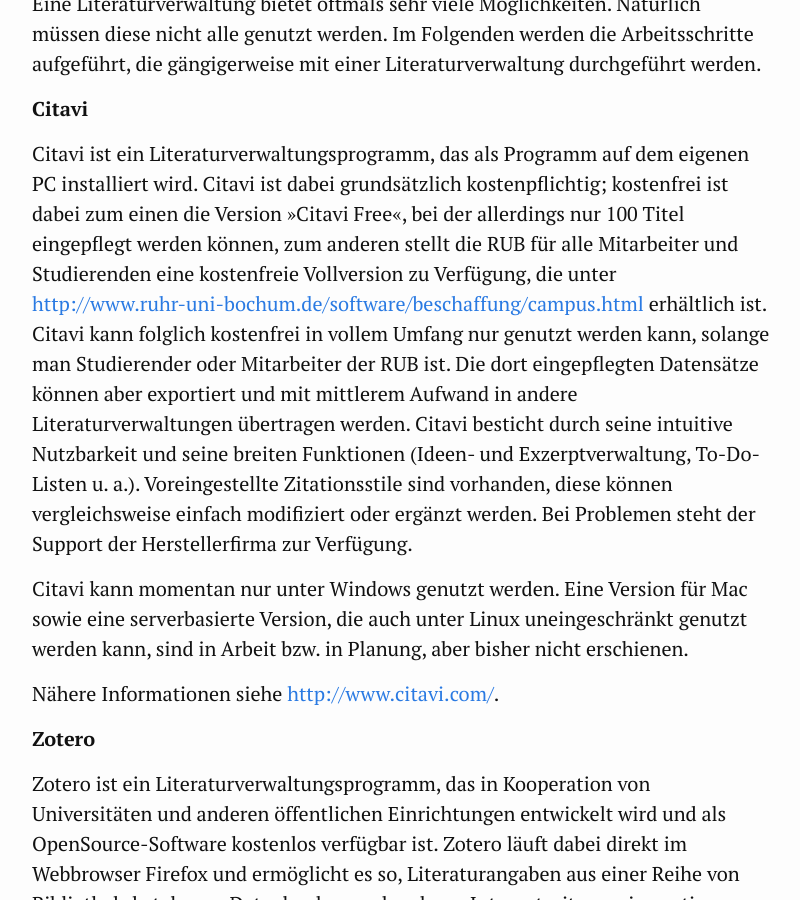
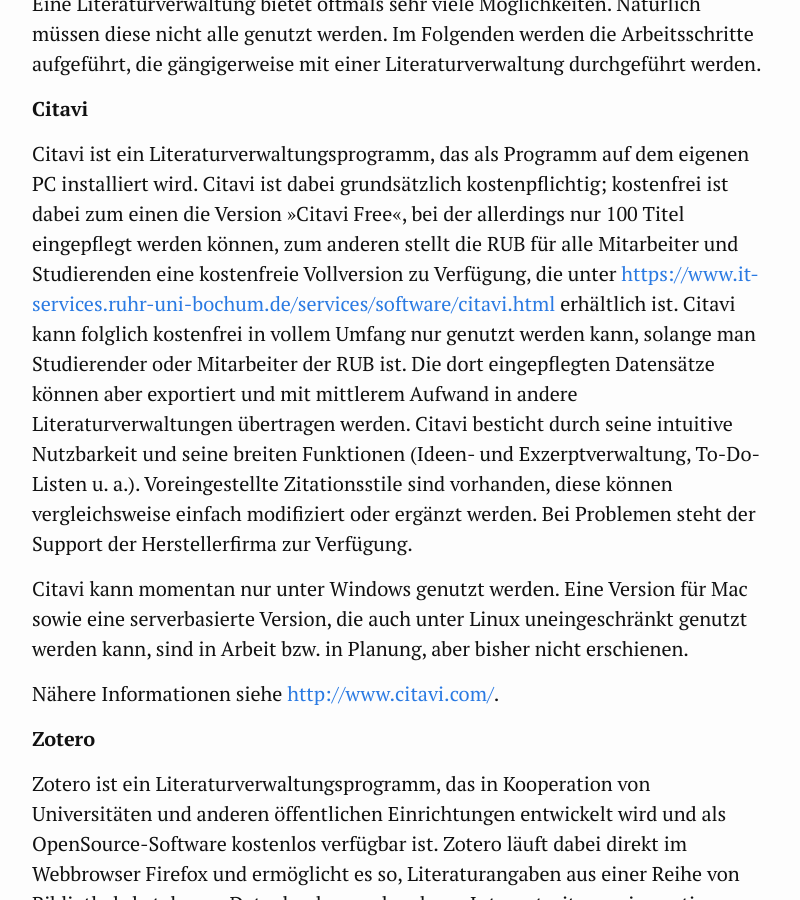
Before and after one commit to CERES-RUB/wissenschaftliches-arbeiten, a Jekyll site: the page built from 07_Literaturverwaltung.md, in a window 1280 px wide and 900 px high, scrolled down 1059 px. Shown: the whole window, without its empty margins (238-1038 px from the left). Built offline with Jekyll 4.4.1, drawn with Linux system fonts in a browser that asks for light colours; some of the changed lines change nothing that is shown.

Commit message:
Fix Citavi link
Link  to the Citavi page of RUB was outdated, added new link.

```diff
--- a/07_Literaturverwaltung.md
+++ b/07_Literaturverwaltung.md
@@ -25,7 +25,7 @@
 
 **Citavi**
 
-Citavi ist ein Literaturverwaltungsprogramm, das als Programm auf dem eigenen PC installiert wird. Citavi ist dabei grundsätzlich kostenpflichtig; kostenfrei ist dabei zum einen die Version »Citavi Free«, bei der allerdings nur 100 Titel eingepflegt werden können, zum anderen stellt die RUB für alle Mitarbeiter und Studierenden eine kostenfreie Vollversion zu Verfügung, die unter <http://www.ruhr-uni-bochum.de/software/beschaffung/campus.html> erhältlich ist. Citavi kann folglich kostenfrei in vollem Umfang nur genutzt werden kann, solange man Studierender oder Mitarbeiter der RUB ist. Die dort eingepflegten Datensätze können aber exportiert und mit mittlerem Aufwand in andere Literaturverwaltungen übertragen werden. Citavi besticht durch seine intuitive Nutzbarkeit und seine breiten Funktionen (Ideen- und Exzerptverwaltung, To-Do-Listen u. a.). Voreingestellte Zitationsstile sind vorhanden, diese können vergleichsweise einfach modifiziert oder ergänzt werden. Bei Problemen steht der Support der Herstellerfirma zur Verfügung.
+Citavi ist ein Literaturverwaltungsprogramm, das als Programm auf dem eigenen PC installiert wird. Citavi ist dabei grundsätzlich kostenpflichtig; kostenfrei ist dabei zum einen die Version »Citavi Free«, bei der allerdings nur 100 Titel eingepflegt werden können, zum anderen stellt die RUB für alle Mitarbeiter und Studierenden eine kostenfreie Vollversion zu Verfügung, die unter <https://www.it-services.ruhr-uni-bochum.de/services/software/citavi.html> erhältlich ist. Citavi kann folglich kostenfrei in vollem Umfang nur genutzt werden kann, solange man Studierender oder Mitarbeiter der RUB ist. Die dort eingepflegten Datensätze können aber exportiert und mit mittlerem Aufwand in andere Literaturverwaltungen übertragen werden. Citavi besticht durch seine intuitive Nutzbarkeit und seine breiten Funktionen (Ideen- und Exzerptverwaltung, To-Do-Listen u. a.). Voreingestellte Zitationsstile sind vorhanden, diese können vergleichsweise einfach modifiziert oder ergänzt werden. Bei Problemen steht der Support der Herstellerfirma zur Verfügung.
 
 Citavi kann momentan nur unter Windows genutzt werden. Eine Version für Mac sowie eine serverbasierte Version, die auch unter Linux uneingeschränkt genutzt werden kann, sind in Arbeit bzw. in Planung, aber bisher nicht erschienen.
 
```
